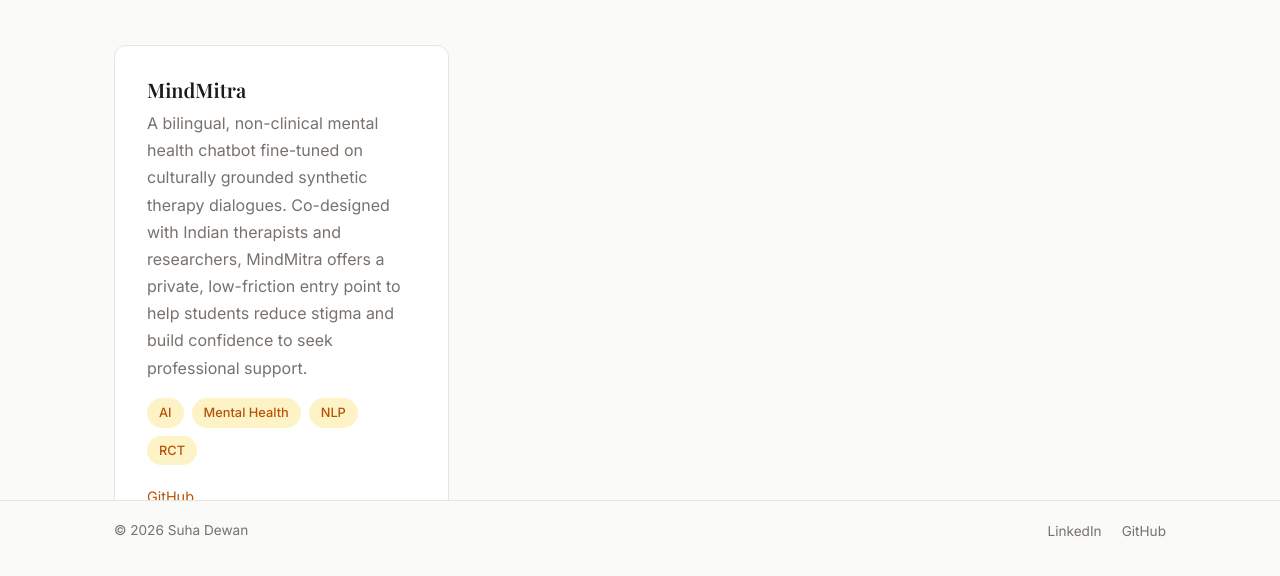
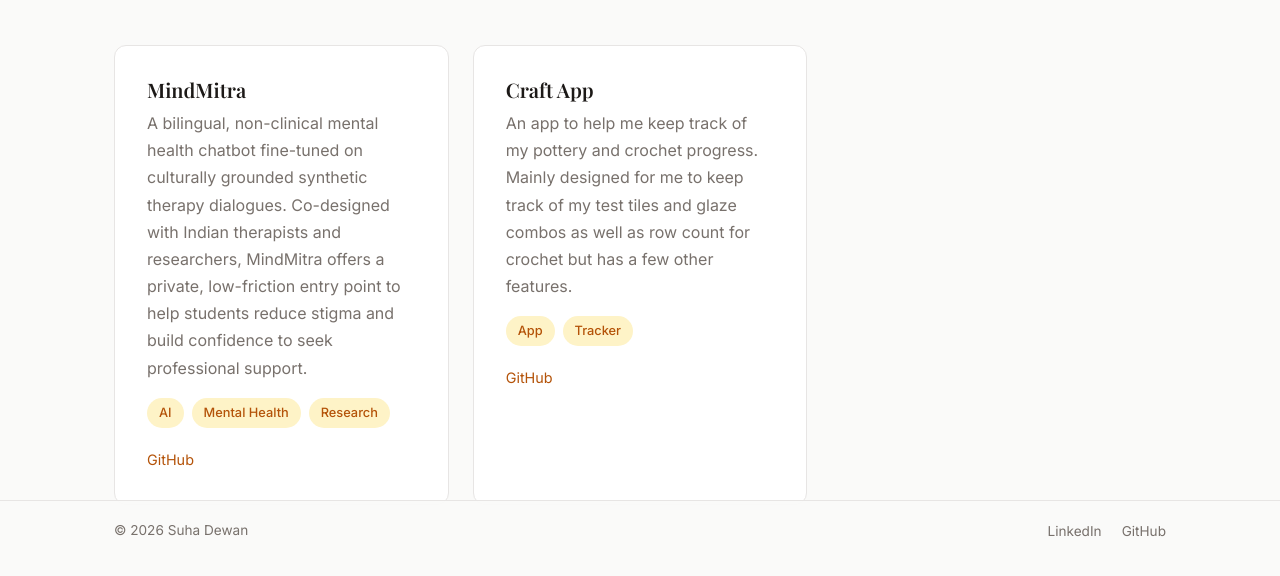
Before and after one commit to suhadewan/profile, an Astro site: page /projects in a window 1280 px wide. Shown: the part 240-816 px from the top of the page. Built offline with nearby package versions, Linux system fonts and the light colour scheme; Astro itself is replaced by a stand-in of ours.

Commit message:
added craft app to projects

```diff
--- a/src/pages/projects.astro
+++ b/src/pages/projects.astro
@@ -5,9 +5,16 @@ const projects = [
   {
     title: "MindMitra",
     description: "A bilingual, non-clinical mental health chatbot fine-tuned on culturally grounded synthetic therapy dialogues. Co-designed with Indian therapists and researchers, MindMitra offers a private, low-friction entry point to help students reduce stigma and build confidence to seek professional support.",
-    tags: ["AI", "Mental Health", "NLP", "RCT"],
+    tags: ["AI", "Mental Health", "Research"],
     link: "",
     github: "https://github.com/suhadewan/therabot-mvp",
+  },
+  {
+    title: "Craft App",
+    description: "An app to help me keep track of my pottery and crochet progress. Mainly designed for me to keep track of my test tiles and glaze combos as well as row count for crochet but has a few other features.",
+    tags: ["App", "Tracker"],
+    link: "",
+    github: "https://github.com/suhadewan/craft-app",
   },
 ];
 ---
```
